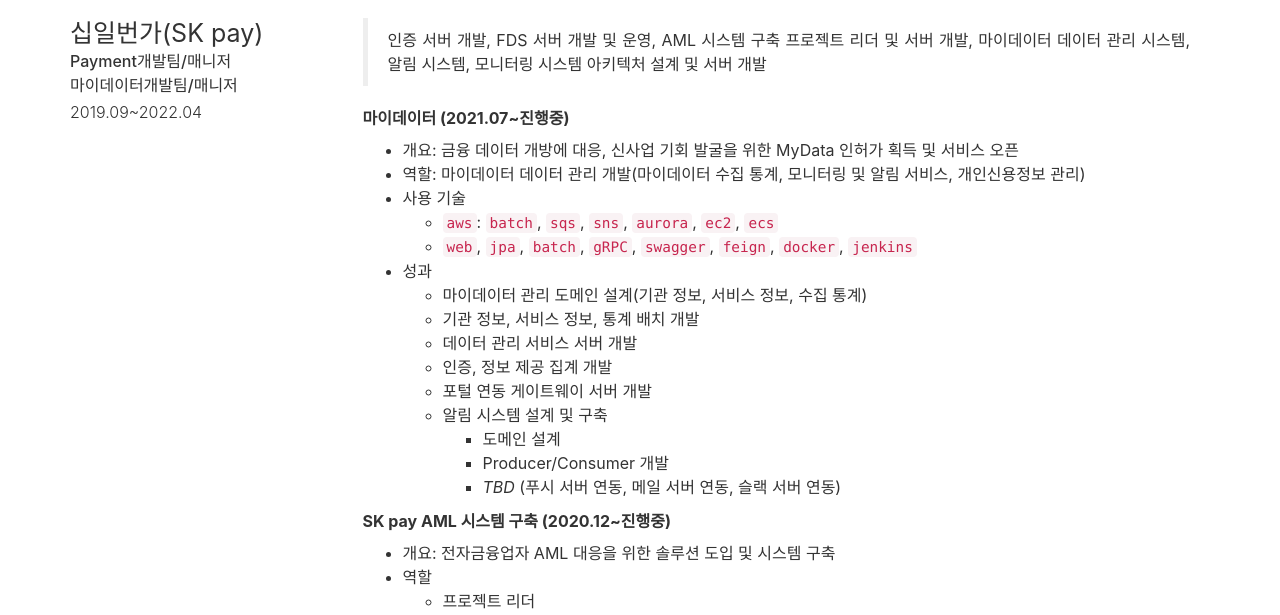
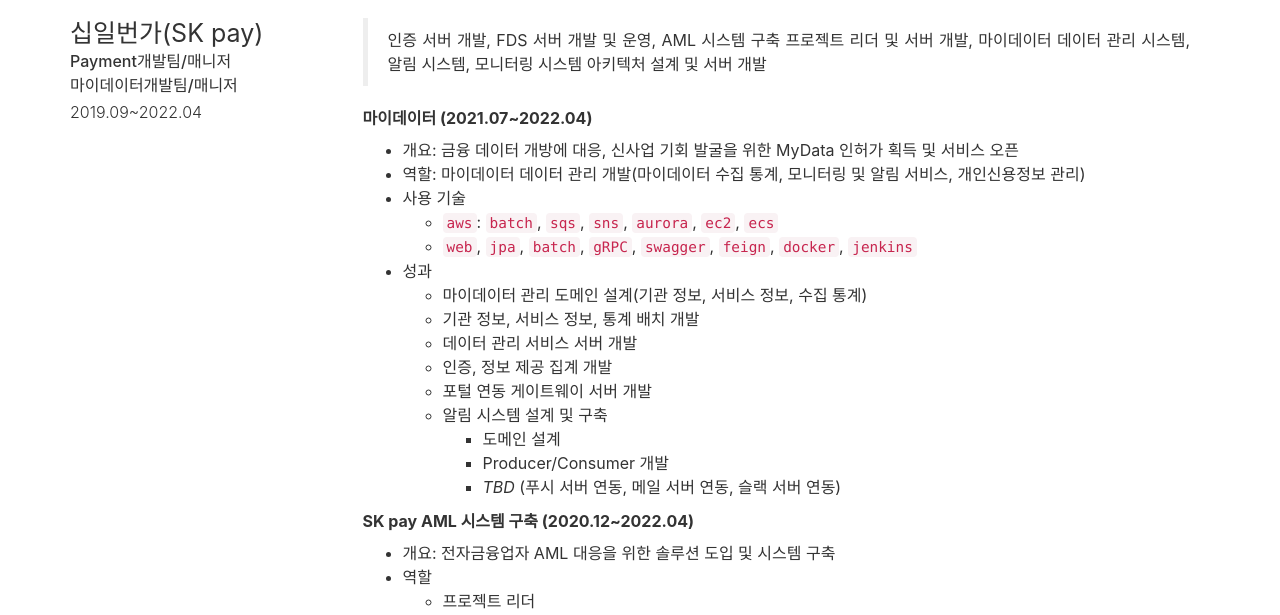
Before and after one commit to lcalmsky/resume, a Jekyll site: the page built from index.md, in a window 1280 px wide and 900 px high, scrolled down 2816 px. Shown: the part 152-767 px from the top of the window. Built offline with Jekyll 4.4.1, drawn with Linux system fonts in a browser that asks for light colours; nearby versions of some CDN libraries.

Commit message:
Update _config.yml

```diff
--- a/_config.yml
+++ b/_config.yml
@@ -182,7 +182,7 @@
         description: |
           > 인증 서버 개발, FDS 서버 개발 및 운영, AML 시스템 구축 프로젝트 리더 및 서버 개발, 마이데이터 데이터 관리 시스템, 알림 시스템, 모니터링 시스템 아키텍처 설계 및 서버 개발
 
-          <strong>마이데이터 (2021.07~진행중)</strong>
+          <strong>마이데이터 (2021.07~2022.04)</strong>
           * 개요: 금융 데이터 개방에 대응, 신사업 기회 발굴을 위한 MyData 인허가 획득 및 서비스 오픈
           * 역할: 마이데이터 데이터 관리 개발(마이데이터 수집 통계, 모니터링 및 알림 서비스, 개인신용정보 관리)
           * 사용 기술
@@ -199,7 +199,7 @@
               * Producer/Consumer 개발
               * _TBD_ (푸시 서버 연동, 메일 서버 연동, 슬랙 서버 연동)
 
-          <strong>SK pay AML 시스템 구축 (2020.12~진행중)</strong>
+          <strong>SK pay AML 시스템 구축 (2020.12~2022.04)</strong>
           * 개요: 전자금융업자 AML 대응을 위한 솔루션 도입 및 시스템 구축
           * 역할
             * 프로젝트 리더
```
